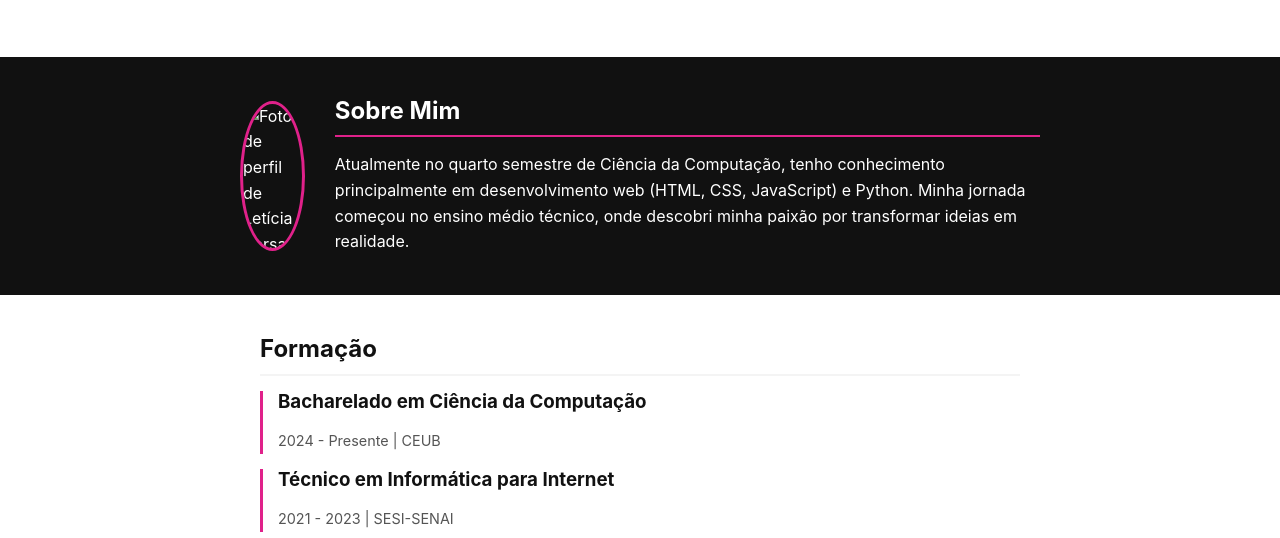
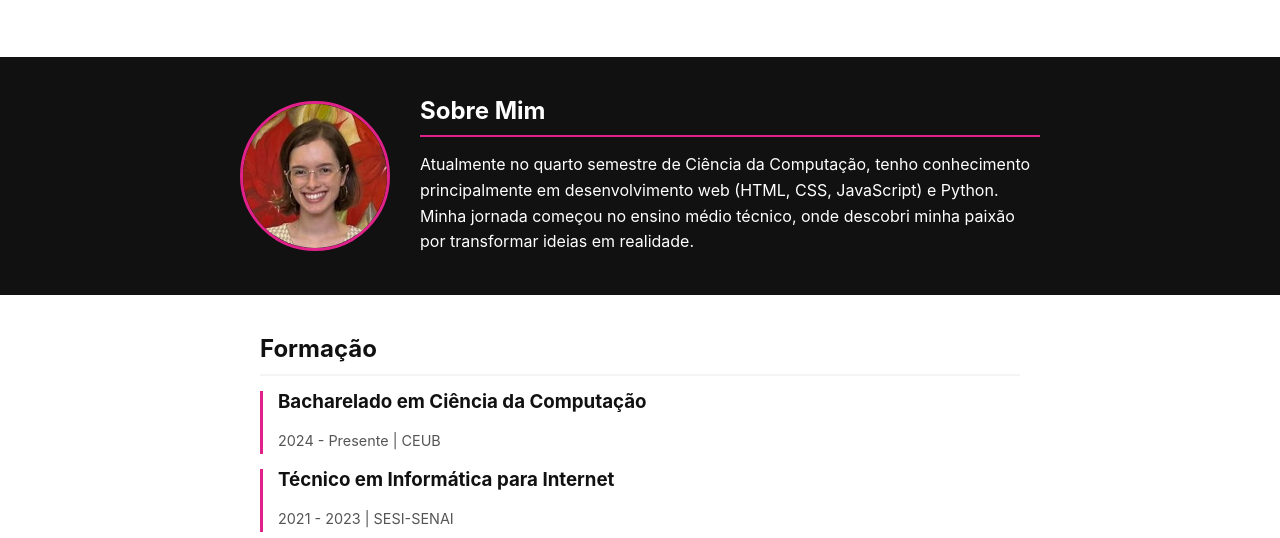
Before and after one commit to leticiaborsaro/av1_web_portfolio, a plain HTML site: page index.html in a window 1280 px wide. Shown: the part 262-800 px from the top of the page. Drawn offline with Linux system fonts and the light colour scheme.

Commit message:
Update index.html

```diff
--- a/index.html
+++ b/index.html
@@ -25,7 +25,7 @@
 
         <section id="sobre" class="container">
             <div class="sobre-mim-conteudo">
-                <img src="img/foto.jpg" alt="Foto de perfil de Letícia Borsaro" class="foto-perfil">
+                <img src="img/foto.jpeg" alt="Foto de perfil de Letícia Borsaro" class="foto-perfil">
                 <div class="sobre-mim-texto">
                     <h2>Sobre Mim</h2>
                     <p>
@@ -103,4 +103,5 @@
         <p>&copy; 2025 - Letícia Borsaro</p>
     </footer>
 </body>
+
 </html>
```
